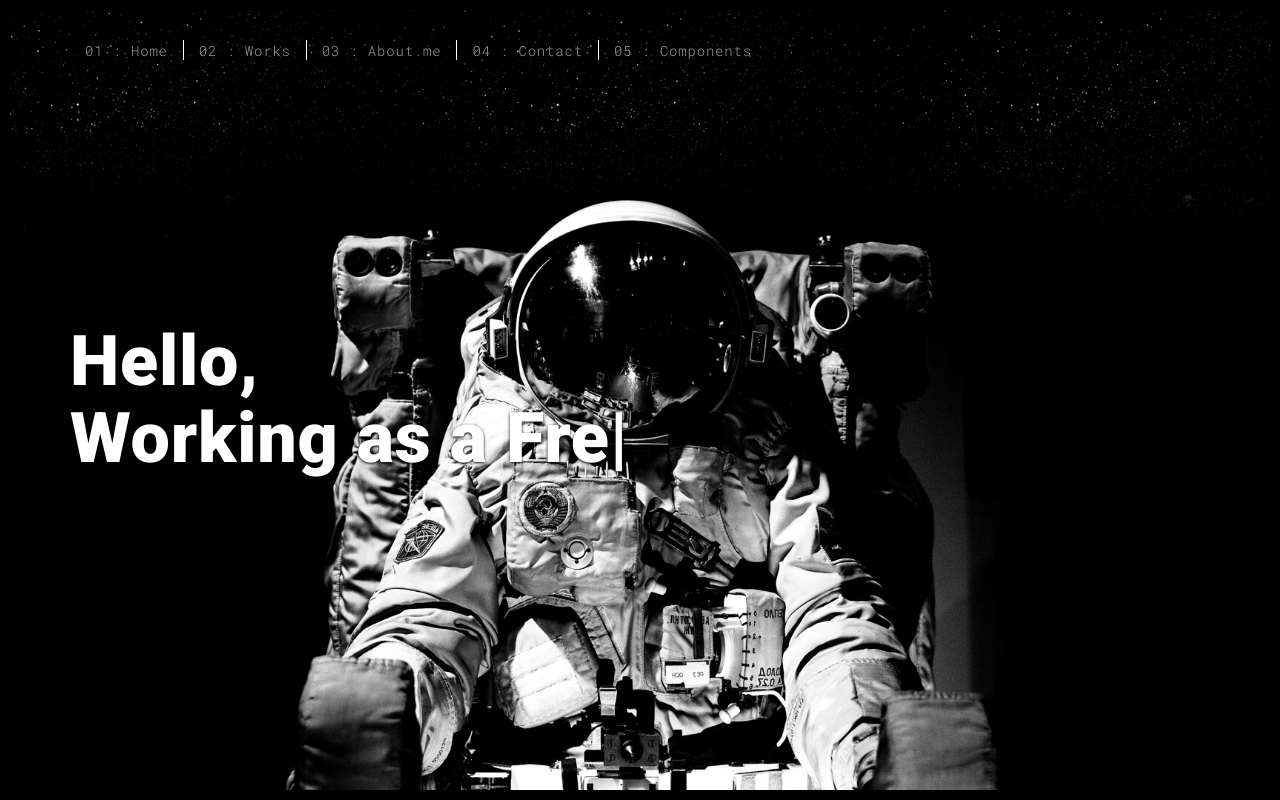
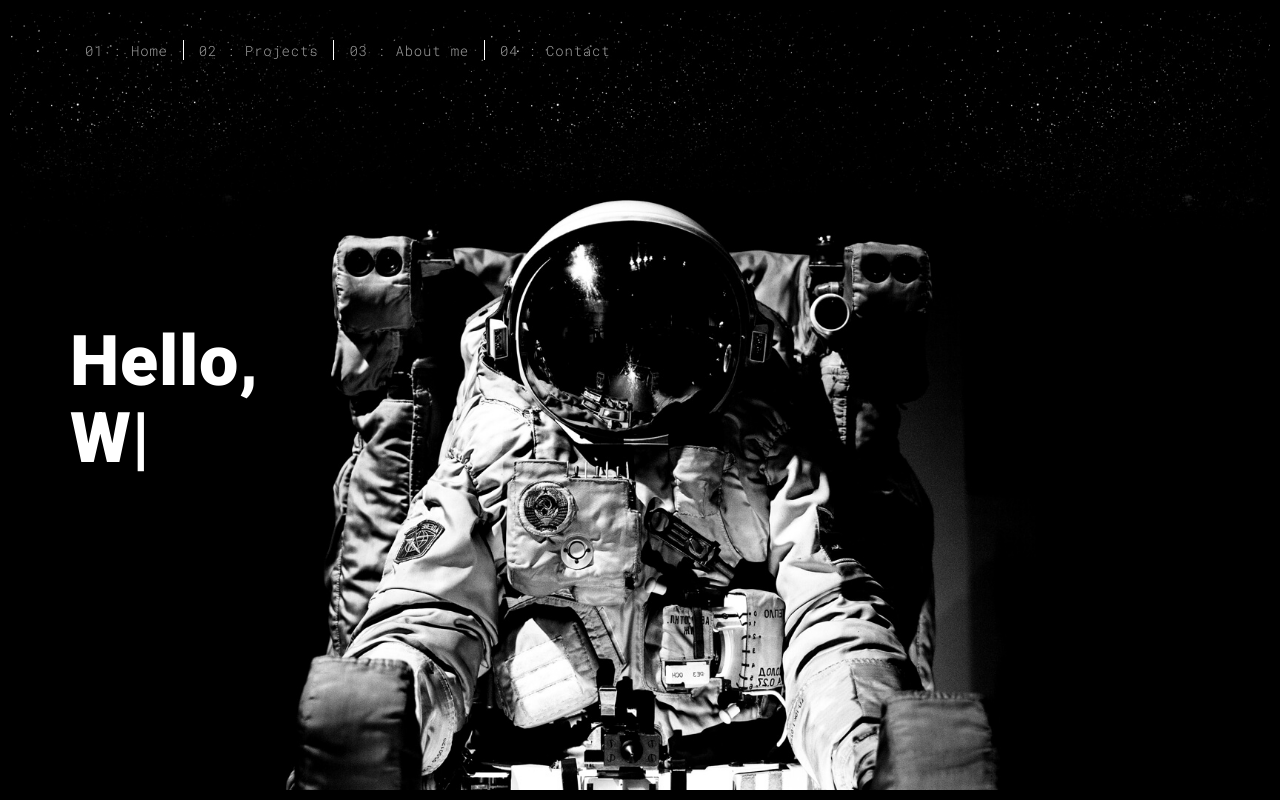
Before and after one commit to Adi5423/Protfolio, a Flask app: page / in a window 1280 px wide. Run offline with Flask 2, Linux system fonts and the light colour scheme; some libraries are stand-ins or nearby versions.

Commit message:
First Commit

```diff
--- a/app.py
+++ b/app.py
@@ -60,3 +60,6 @@ def contact():
 @app.route('/<string:page_name>')  #index.html  about.html
 def html_page(page_name):
     return render_template(page_name)  #index.html  about.html
+
+if __name__=='__main__':
+    app.run(debug=True,port=8000)
--- a/templates/components.html
+++ b/templates/components.html
@@ -38,10 +38,10 @@
       <div class="collapse navbar-collapse" id="navbar-collapse">
         <ul class="nav navbar-nav ">
           <li><a href="./index.html" title="">01 : Home</a></li>
-          <li><a href="./works.html" title="">02 : Works</a></li>
+          <li><a href="./works.html" title="">02 : Projects</a></li>
           <li><a href="./about.html" title="">03 : About me</a></li>
           <li><a href="./contact.html" title="">04 : Contact</a></li>
-          <li><a href="./components.html" title="">05 : Components</a></li>
+          <!-- <li><a href="./components.html" title="">05 : Components</a></li> -->
         </ul>
 
 
--- a/templates/contact.html
+++ b/templates/contact.html
@@ -38,10 +38,10 @@
       <div class="collapse navbar-collapse" id="navbar-collapse">
         <ul class="nav navbar-nav ">
           <li><a href="./index.html" title="">01 : Home</a></li>
-          <li><a href="./works.html" title="">02 : Works</a></li>
+          <li><a href="./works.html" title="">02 : Projects</a></li>
           <li><a href="./about.html" title="">03 : About me</a></li>
           <li><a href="./contact.html" title="">04 : Contact</a></li>
-          <li><a href="./components.html" title="">05 : Components</a></li>
+          <!-- <li><a href="./components.html" title="">05 : Components</a></li> -->
         </ul>
 
 
--- a/templates/index.html
+++ b/templates/index.html
@@ -38,10 +38,10 @@
       <div class="collapse navbar-collapse" id="navbar-collapse">
         <ul class="nav navbar-nav ">
           <li><a href="./index.html" title="">01 : Home</a></li>
-          <li><a href="./works.html" title="">02 : Works</a></li>
+          <li><a href="./works.html" title="">02 : Projects</a></li>
           <li><a href="./about.html" title="">03 : About me</a></li>
           <li><a href="./contact.html" title="">04 : Contact</a></li>
-          <li><a href="./components.html" title="">05 : Components</a></li>
+          <!-- <li><a href="./components.html" title="">05 : Components</a></li> -->
         </ul>
 
 
@@ -58,9 +58,9 @@
             <div class="text-content">
               <h1>Hello,<br>
                 <span id="typed-strings">
-                  <span>I'm {{name}}</span>
-                  <span>French Designer</span>
-                  <span>Working as a Freelance</span>
+                  <span>It's Aditya</span>
+                  <span>Automation Developer</span>
+                  <span>Working to create Startup</span>
                 </span>
                 <span id="typed"></span>
               </h1>
```
Also changed, not shown: templates/about.html (+4 -4 lines), templates/works.html (+8 -8 lines).
